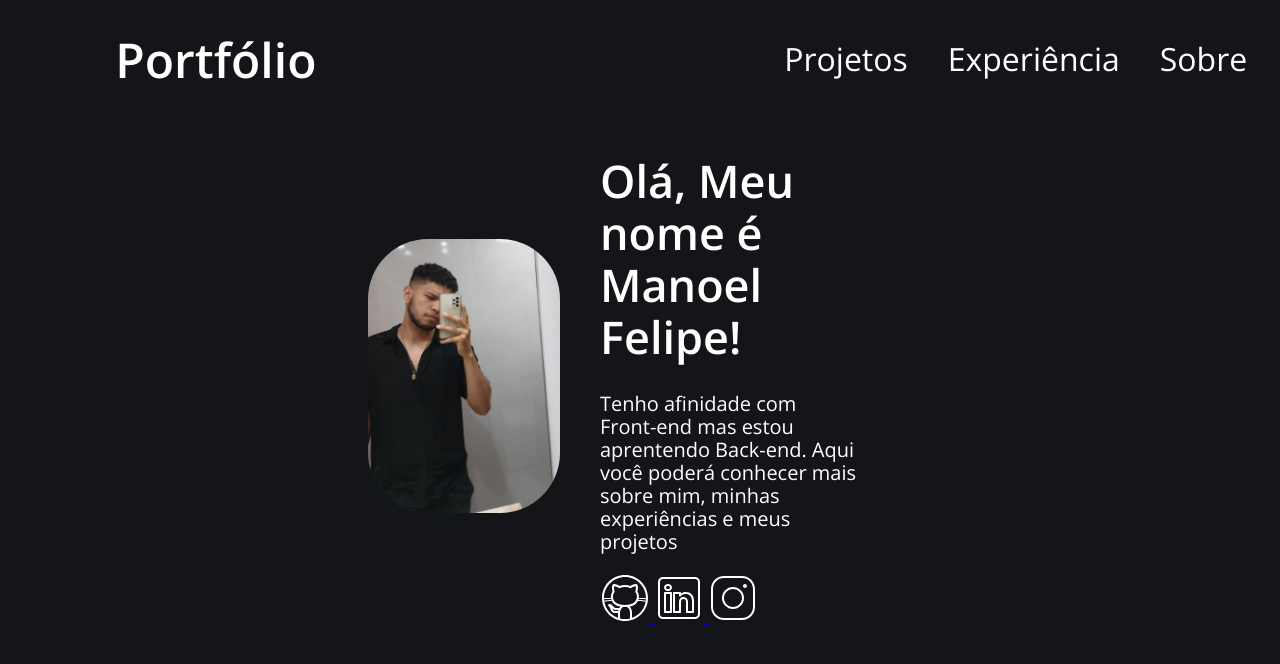
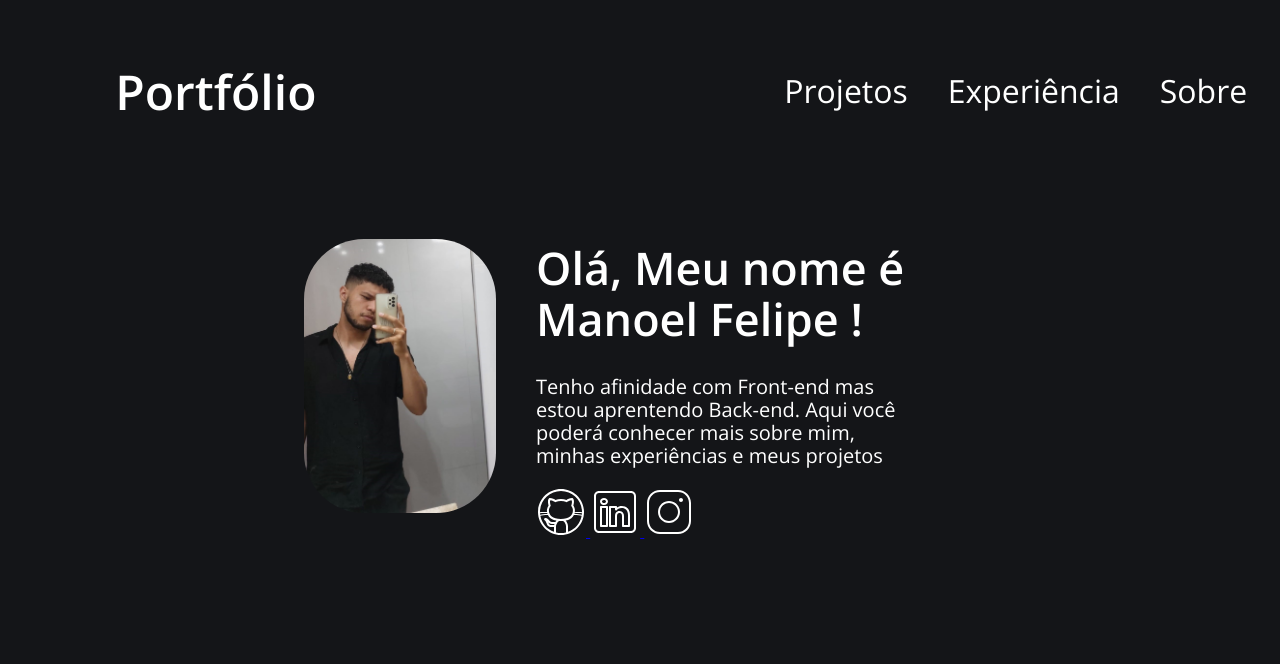
Before and after one commit to Manoel835/Portfolio, a React (Create React App) app: page / in a window 1280 px wide. Shown: the top 664 px of the page. Built offline with nearby package versions, Linux system fonts and the light colour scheme.

Commit message:
Refatoração

```diff
--- a/src/components/Container/index.tsx
+++ b/src/components/Container/index.tsx
@@ -1,4 +1,4 @@
-import {Box, Text, P, Foto, Container } from './styles';
+import {Box,Foto, Container } from './styles';
 import  Git  from '../../assets/Git.svg'
 import Linkedin from '../../assets/Linkedin.svg'
 import Instagram from '../../assets/Instagram.svg'
@@ -9,8 +9,8 @@ export function BoxMain (){
     <Container>
         <Foto src={Perfil} alt='Minhafoto' />
       <Box>
-      <Text>Olá, Meu nome é Manoel Felipe!</Text>
-      <P>Tenho afinidade com Front-end mas estou aprentendo Back-end. Aqui você poderá conhecer mais sobre mim, minhas experiências e meus projetos</P>
+        <h1>Olá, Meu nome é <br/> Manoel Felipe !</h1>
+        <p>Tenho afinidade com Front-end mas estou aprentendo Back-end. Aqui você poderá conhecer mais sobre mim, minhas experiências e meus projetos</p>
         <a href='https://github.com/Manoel835'> <img src={Git} alt="github" /></a>
         <a href='https://www.linkedin.com/in/manoel-felipe-84194b231/'> <img src={Linkedin} alt='Linkedin'></img></a>
         <a href='https://www.instagram.com/mftneto/'> <img src={Instagram} alt='Linkedin'></img></a>
--- a/src/components/Container/styles.ts
+++ b/src/components/Container/styles.ts
@@ -6,21 +6,15 @@ width: 90vw;
 height: 90vh;
 display: flex;
 justify-content: center;
-align-items: center;`
-
+align-items: center;
+h1{
+  font-size: 45px;}
+p{
+  font-size: 20px;
+}
+`
 export const Box = styled.div`
-width: 20vw;`
-
-export const Text = styled.h1`
-font-size: 45px;
-`
-
-export const Page = styled.div`
-width: 90vw;
-height: 90vh;
-`
-export const P = styled.p`
-font-size: 20px;`
+width: 30vw;`
 
 export const Foto = styled.img`
 width: 15vw;
--- a/src/components/NavBar/index.tsx
+++ b/src/components/NavBar/index.tsx
@@ -1,5 +1,5 @@
 import { useNavigate } from "react-router-dom";
-import { Bar, AA, Logo, Header } from "./styles";
+import { Bar, Header } from "./styles";
 
 export function NavBar() {
   const navigate = useNavigate();
@@ -20,11 +20,11 @@ export function NavBar() {
     initial={{opacity: 0}}
     animate={{opacity: 3}}
     exit={{opacity: 0}} >
-    <Logo onClick={ClickPortfólio}>Portfólio</Logo>
+    <h1 onClick={ClickPortfólio}>Portfólio</h1>
     <Bar>
-      <AA onClick={ClickProjetos}>Projetos</AA>
-      <AA onClick={ClickExperiencia}>Experiência</AA>
-      <AA onClick={ClickSobre}>Sobre</AA>
+      <a onClick={ClickProjetos}>Projetos</a>
+      <a onClick={ClickExperiencia}>Experiência</a>
+      <a onClick={ClickSobre}>Sobre</a>
     </Bar>
     </Header>
   )
--- a/src/components/NavBar/styles.ts
+++ b/src/components/NavBar/styles.ts
@@ -1,20 +1,6 @@
 import { motion } from "framer-motion";
 import styled from "styled-components";
 
-export const Bar = styled.div`
-font-size: 2rem;
-margin-left: 10px;`
-
-export const AA = styled.a`
-padding:20px;
-cursor: pointer;
-`
-
-export const Logo = styled.a`
-font-size: 3rem;
-font-weight: 600;
-cursor: pointer;
-`
 export const Header = styled(motion.div)`
 position: fixed;
 top: 0;
@@ -24,4 +10,18 @@ padding: 2rem 9%;
 display: flex;
 justify-content: space-between;
 align-items: center;
+
+a{
+  padding:20px;
+  cursor: pointer;
+}
+h1{
+  font-size: 3rem;
+  font-weight: 600;
+  cursor: pointer;
+}
 `
+
+export const Bar = styled.div`
+font-size: 2rem;
+margin-left: 10px;`
--- a/src/pages/Main/styles.ts
+++ b/src/pages/Main/styles.ts
@@ -1,7 +1,6 @@
 import { motion } from 'framer-motion'
 import styled from 'styled-components'
 
-export const Page = styled(motion.div)`
-width: 90vw;
-height: 90vh;
+export const Page = styled(motion.main)`
+
 `
```
Lines whose indentation alone changed are shown as unchanged.
